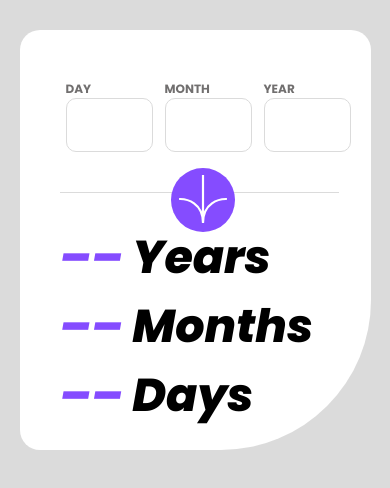
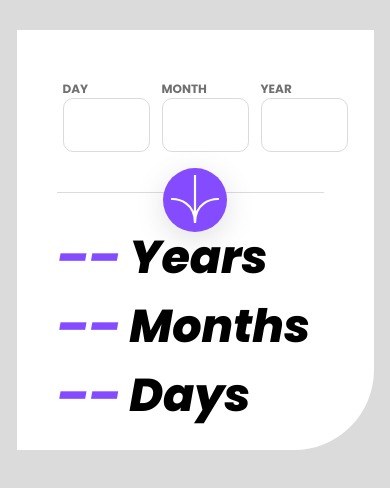
Before and after one commit to vinuman/Age-Calculator, a plain HTML site: page index.html in a window 390 px wide. Drawn offline with Linux system fonts and the light colour scheme.

Commit message:
Update style.css

```diff
--- a/style.css
+++ b/style.css
@@ -91,6 +91,7 @@ button{
     width:9.6rem;
     height: 9.6rem;
     cursor: pointer;
+    box-shadow: rgba(100, 100, 111, 0.2) 0px 7px 29px 0px;
 }
 
 button:hover{
@@ -128,8 +129,9 @@ button:hover{
         padding-top: 3rem;
     }
     main{
-        width: 90%;
-        padding: 4rem 0 2rem 4rem;
+        width: auto;
+        padding: 4rem 2rem 2rem 4rem;
+        border-radius: 0 0 8rem 0;
     }
     form{
        padding-bottom: 3rem;
```
